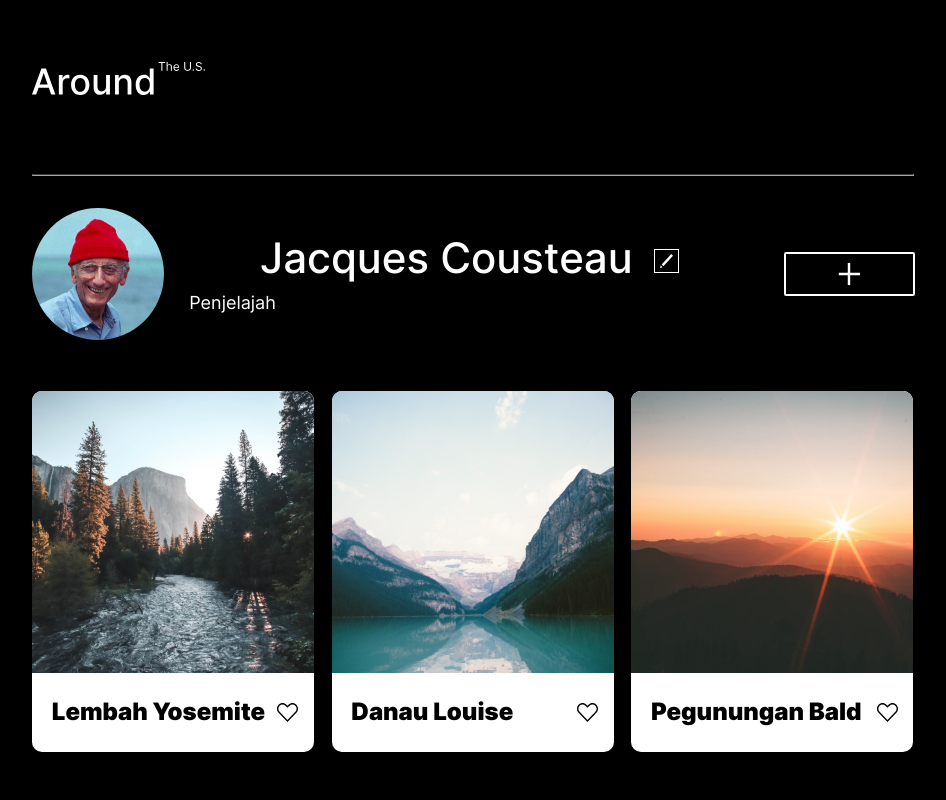
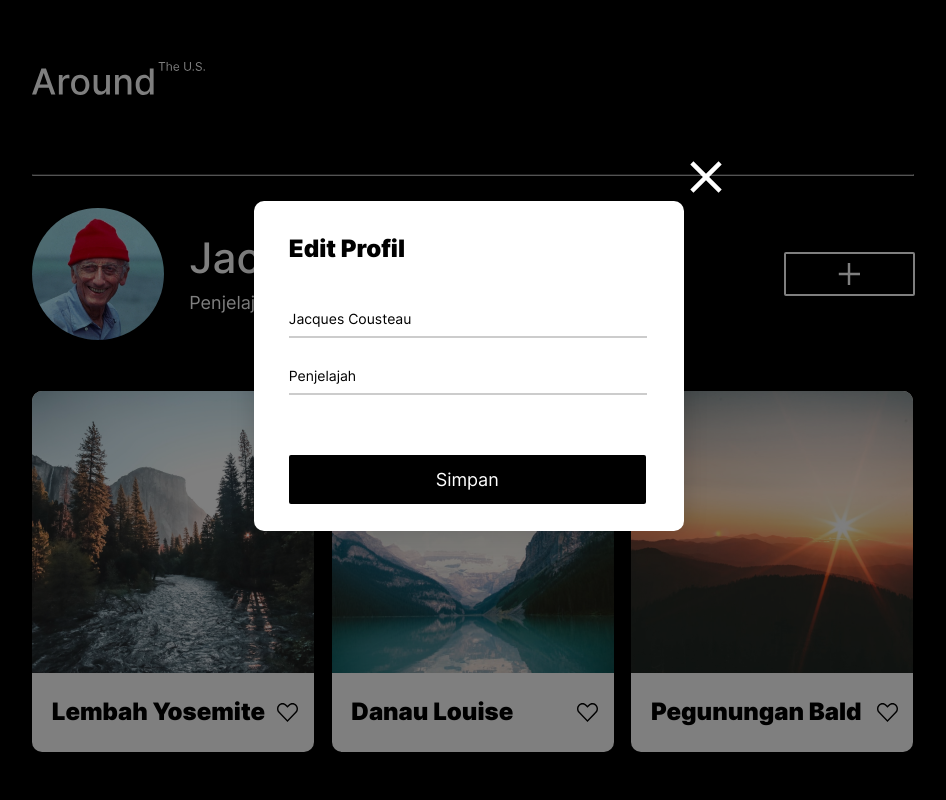
Before and after one commit to Munandz/web_project_4_id, a plain HTML site: page index.html in a window 1280 px wide. Shown: the top 800 px of the page, without its empty margins (168-1114 px from the left). Drawn offline with Linux system fonts and the light colour scheme.

Commit message:
Menambah kolom formulir

```diff
--- a/index.html
+++ b/index.html
@@ -98,6 +98,26 @@
 
         </div>
     </section>
+
+    <section class="form">
+        <img class="form__close-icon" src="./images/Close Icon.svg" alt="logo close">
+        <div class="form__form-rectangle">
+            <p class="form__paragraph">Edit Profil</p>
+            <div class="form__field">
+                <p class="form__field form__field_paragraph">Jacques Cousteau</p>
+                <hr class="form__field form__field_line">
+            </div>
+            <div class="form__field">
+                <p class="form__field form__field_paragraph">Penjelajah</p>
+                <hr class="form__field form__field_line">
+            </div>
+            <div class="form__submit-btn">
+                <p class="form__submit-btn form__submit-btn_paragraph">Simpan</p>
+            </div>
+        </div>
+        <div class="form__rectangle"></div>
+    </section>
+
     <footer class="footer">
         <div class="footer__container">
             <p class="footer__paragraph">© 2021 Around The U.S.</p>
--- a/pages/index.css
+++ b/pages/index.css
@@ -11,6 +11,7 @@
     -moz-text-size-adjust: 100%;
     text-rendering: optimizeLegibility;
     margin: 0;
+    position: relative;
 }
 
 /* Header */
@@ -123,24 +124,20 @@
 
 .profile__info_group {
     display: flex;
-    /* grid-template-columns: 72% 27%; */
     position: relative;
     width: 77%;
-    /* height: 70%; */
-    /* grid-template-areas:
-        'username edit-btn'; */
     align-items: baseline;
     flex-direction: row-reverse;
-    margin: 0;
+    margin: 0 0 0 -26%;
 }
 @media only screen and (max-width: 320px) {
     .profile__info_group {
         grid-template-rows: 66% 34%;
         grid-template-columns: 58% 10%;
         width: 70%;
-        /* height: 70%; */
         justify-items: center;
         justify-content: center;
+        margin: 0;
     }
 }
 
@@ -153,15 +150,12 @@
     position: relative;
     width: 3.5%;
     display: block;
-    /* height: 16%; */
 }
 @media only screen and (max-width: 320px) {
     .profile__info_edit-btn {
         width: 4%;
-        /* height: 11%; */
         margin: 0;
         padding: 2%;
-        /* position: absolute; */
     }
 }
 
@@ -328,3 +322,109 @@
     color: #545454;
     margin: 0 0 5% 0;
 }
+
+/* Form */
+.form {
+    position: absolute;
+    top: 0%;
+    width: 100%;
+    height: 100%;
+}
+
+.form__close-icon {
+    position: absolute;
+    left: 67%;
+    top: 12%;
+    z-index: 2;
+}
+@media only screen and (max-width: 320px) {
+    .form__close-icon {
+        top: 2.5%;
+        left: 85%;
+        width: 8%;
+    }
+}
+
+.form__form-rectangle {
+    position: absolute;
+    width: 430px;
+    height: 330px;
+    left: 33%;
+    top: 15%;
+    background: #FFFFFF;
+    box-shadow: 0px 0px 25px rgba(0, 0, 0, 0.15);
+    border-radius: 10px;
+    z-index: 2;
+}
+@media only screen and (max-width: 320px) {
+    .form__form-rectangle {
+        width: 88%;
+        height: 10%;
+        left: 7%;
+        top: 4%;
+    }
+}
+
+.form__paragraph {
+    font-weight: 900;
+    font-size: 150%;
+    line-height: 1.2;
+    position: relative;
+    margin: 8% 0 11% 8%;
+}
+@media only screen and (max-width: 320px) {
+    .form__paragraph {
+        margin: 8% 0 16% 8%;
+    }
+}
+
+.form__field {
+    display: flex;
+    margin: 7% 0 0 8%;
+    flex-direction: column;
+}
+
+.form__field_paragraph {
+    font-weight: 400;
+    font-size: 87.5%;
+    line-height: 1.2;
+    margin: 0;
+}
+
+.form__field_line {
+    opacity: 0.2;
+    border: 1px solid #000000;
+    width: 90%;
+    margin: 2% 0 0 0;
+}
+
+.form__submit-btn {
+    background: #000000;
+    border-radius: 2px;
+    width: 83%;
+    height: 15%;
+    margin: 14% 0 0 8%;
+    display: flex;
+    justify-content: center;
+    align-items: center;
+}
+
+.form__submit-btn_paragraph {
+    font-weight: 400;
+    font-size: 112.5%;
+    line-height: 1.2;
+    background: none;
+    border-radius: 0%;
+    color: #fff;
+    margin: 0;
+}
+
+.form__rectangle {
+    position: absolute;
+    top: 0%;
+    width: 100%;
+    height: 100%;
+    z-index: 1;
+    background: #000000;
+    opacity: 0.5;
+}
```
Also changed, not shown: images/Close Icon.svg (added).
